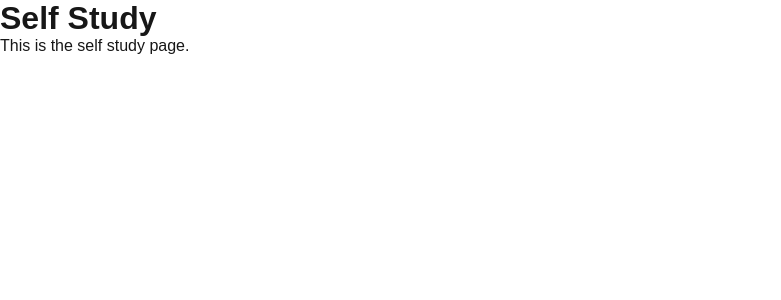
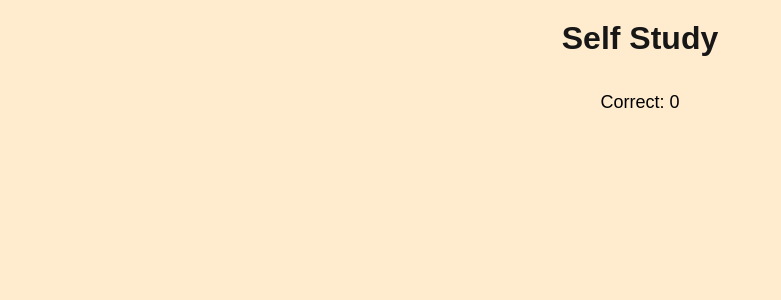
Before and after one commit to a2hengk/Die-kleinen-Einsteins, a Next.js app: page /selfstudy in a window 1280 px wide. Shown: the top 300 px of the page, without its empty margins (0-781 px from the left). Built offline with nearby package versions, Linux system fonts and the light colour scheme.

Commit message:
change file names & add elements in selfstudy page

```diff
--- a/src/app/pages/selfstudy.tsx
+++ b/src/app/pages/selfstudy.tsx
@@ -1,8 +1,16 @@
+import stylesContainer from '../styles/selfstudy-styles/container.module.css';
+import stylesStatusbar from '../styles/selfstudy-styles/statusbar.module.css';
+import stylesBody from '../styles/overview-styles/body.module.css';
+
 export default function SelfStudy() {
   return (
-    <div className="self-study">
+    <div className={stylesContainer.container}>
       <h1>Self Study</h1>
-      <p>This is the self study page.</p>
+      <main className={stylesBody.body}>
+        <div className={stylesStatusbar.statusbar}>
+          <span className={stylesStatusbar.correctCount}>Correct: 0</span>
+        </div>
+      </main>
     </div>
   );
 }
```
Also changed, not shown: src/app/styles/selfstudy-styles/container.module.css (renamed from src/app/styles/selfstudy-styles/container.css), src/app/styles/selfstudy-styles/statusbar.module.css (renamed from src/app/styles/selfstudy-styles/statusbar.css).
